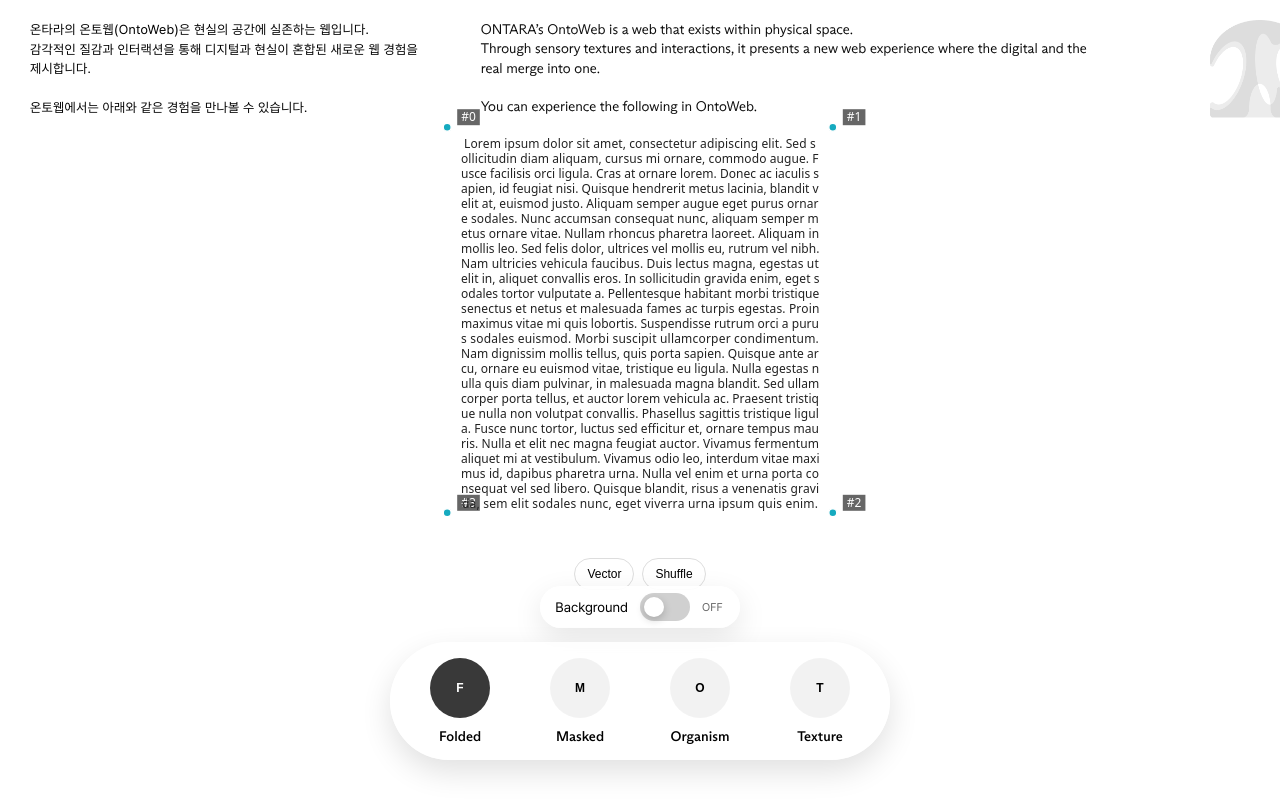
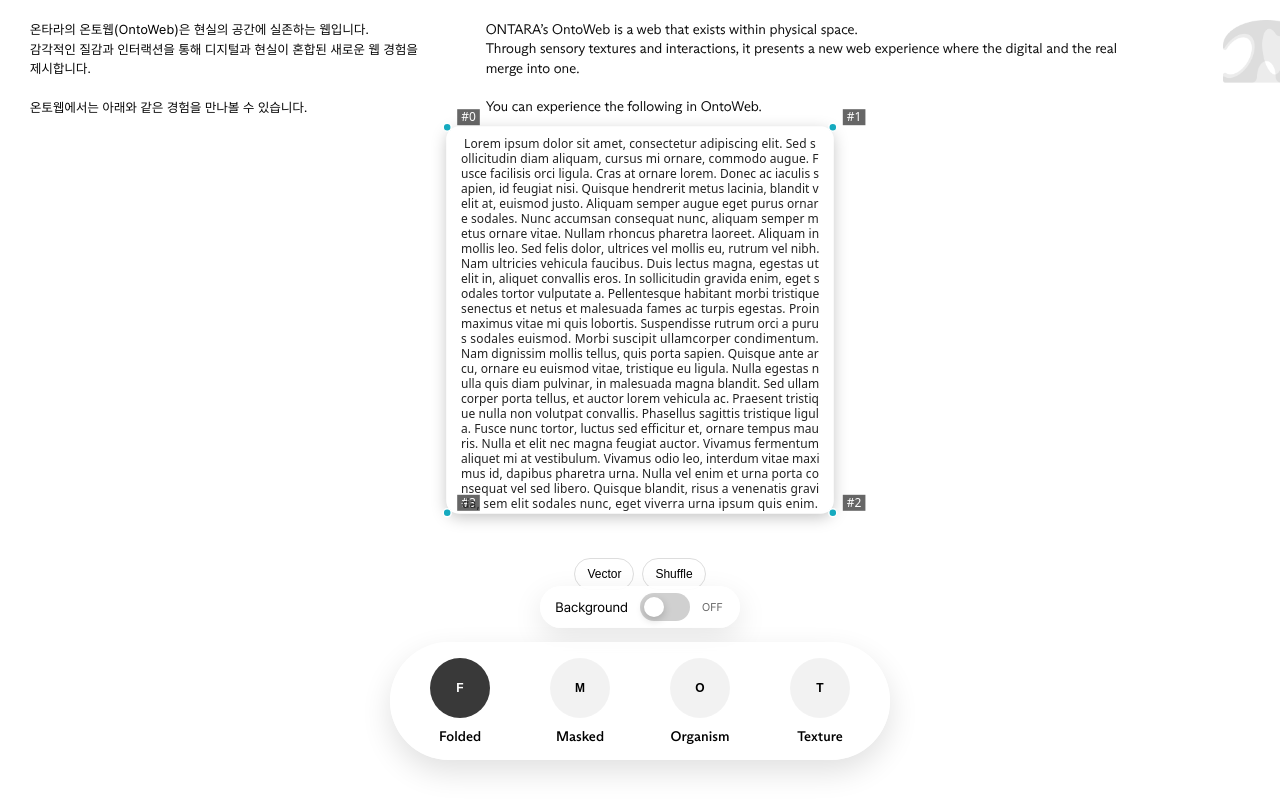
Before and after one commit to coco-ball/ontoweb, a React (Vite) app: page / in a window 1280 px wide. Built offline with nearby package versions, Linux system fonts and the light colour scheme.

Commit message:
Subtle Details

```diff
--- a/src/App.css
+++ b/src/App.css
@@ -251,8 +251,13 @@
 
 .header-img {
   width: 100px;
+  margin-left: 40px;
+}
+
+.header-img img {
+  width: 100%;
+  height: auto;
   mix-blend-mode: multiply;
-  margin-left: 40px;
 }
 
 @media (min-width: 2000px) {
--- a/src/components/Folded.jsx
+++ b/src/components/Folded.jsx
@@ -202,6 +202,10 @@
 
       // 채움
       ctxViz.save();
+      ctxViz.shadowColor = "rgba(0, 0, 0, 0.25)"; // 그림자 색상
+      ctxViz.shadowBlur = 16; // 퍼짐 정도
+      ctxViz.shadowOffsetX = 0; // 가로 이동
+      ctxViz.shadowOffsetY = 4; // 세로 이동
       ctxViz.fillStyle = "#ffffffff";
       // ctxViz.globalAlpha = 0.18;
       ctxViz.fill(P);
--- a/src/components/Header.jsx
+++ b/src/components/Header.jsx
@@ -21,7 +21,9 @@
         <br />
         You can experience the following in OntoWeb.
       </p>
-      <img src={headerImg} alt="logo-image" className="header-img"></img>
+      <div className="header-img">
+        <img src={headerImg} alt="logo-image"></img>
+      </div>
     </div>
   );
 }
--- a/src/components/masked.css
+++ b/src/components/masked.css
@@ -4,7 +4,6 @@
   display: flex;
   flex-direction: column;
   gap: 12px;
-
   width: 100%;
   height: 100%;
   flex: 1 1 auto;
@@ -65,7 +64,7 @@
 }
 
 .mode-dinoMask {
-  background: rgba(255, 255, 255, 0.5); /* 살짝 투명한 흰색 */
+  background: rgba(113, 113, 113, 0.6); /* 살짝 투명한 흰색 */
   backdrop-filter: blur(20px) saturate(1.2);
   -webkit-backdrop-filter: blur(30px) saturate(1.2);
 }
```
Also changed, not shown: src/assets/caption-mask-big.png (added).
